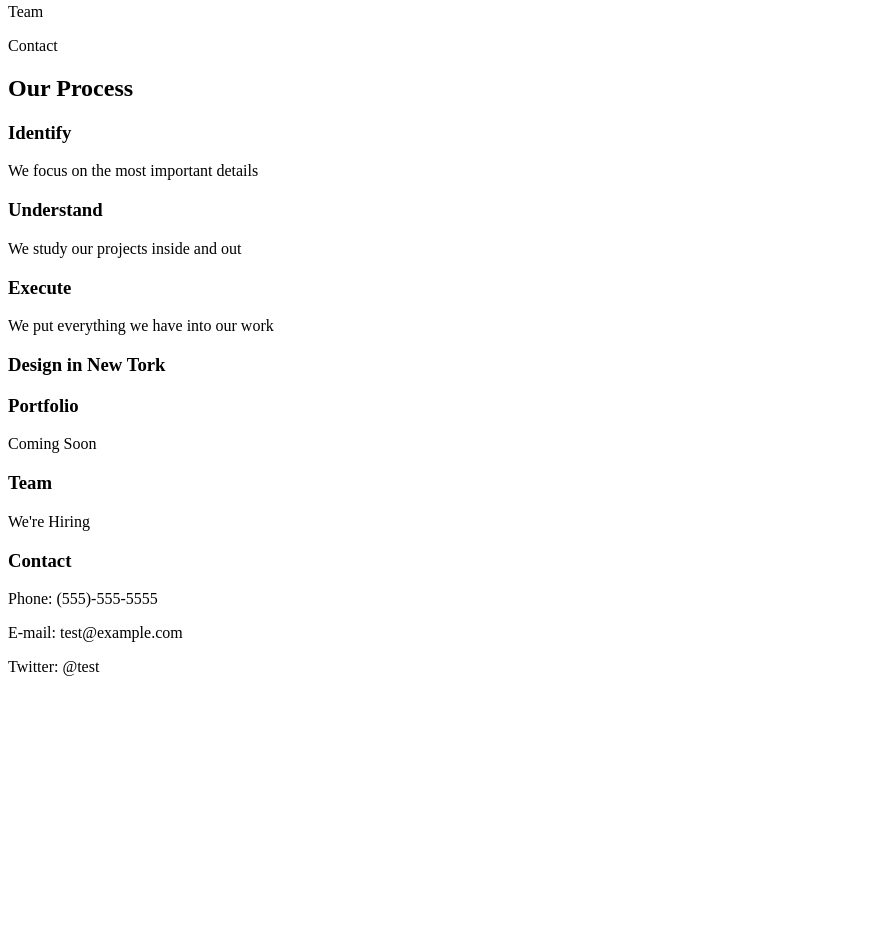
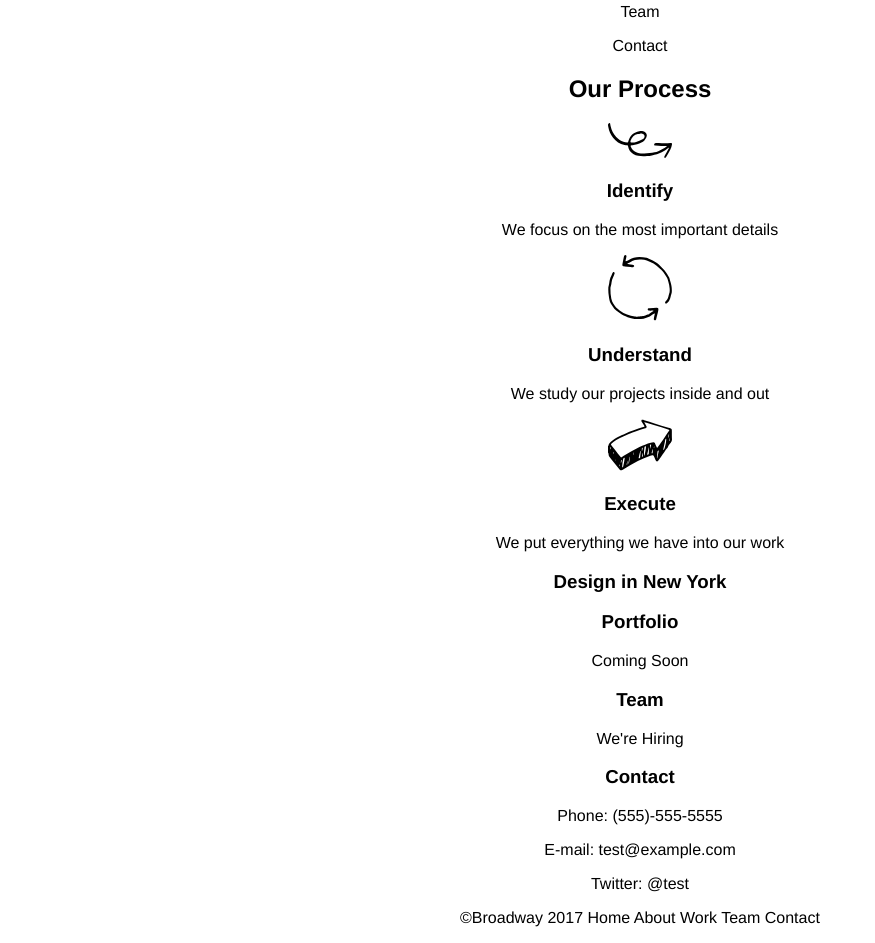
Before and after one commit to gdoleon/broadway, a plain HTML site: page index.html in a window 1280 px wide. Shown: the part 179-1122 px from the top of the page, without its empty margins (0-875 px from the left). Before the commit the page ends 871 px from the top, so only its background shows below. Drawn offline with Linux system fonts and the light colour scheme.

Commit message:
Add icons

```diff
--- a/index.html
+++ b/index.html
@@ -3,6 +3,7 @@
   <head>
     <meta charset="utf-8">
     <title>Broadway</title>
+    <link href="resources/css/style.css" rel="stylesheet" type="text/css">
   </head>
 
   <body>
@@ -20,10 +21,13 @@
 <!-- Process -->
     <div>
       <h2>Our Process</h2>
+      <img src="resources/identify.svg">
       <h3>Identify</h3>
       <p>We focus on the most important details</p>
+      <img src="resources/understand.svg">
       <h3>Understand</h3>
       <p>We study our projects inside and out</p>
+      <img src="resources/execute.svg">
       <h3>Execute</h3>
       <p>We put everything we have into our work</p>
     </div>
@@ -31,7 +35,7 @@
 <!--More info -->
     <div>
       <div>
-        <h3>Design in New Tork</h3>
+        <h3>Design in New York</h3>
       </div>
       <h3>Portfolio</h3>
       <p>Coming Soon</p>
@@ -43,6 +47,11 @@
       <p>Twitter: @test</p>
     </div>
 
+<!-- Footer -->
+    <footer>
+      <p>©Broadway 2017 Home About Work Team Contact</p>
+    </footer>
+  </body>
 
-  </body>
+
 </html>
```
